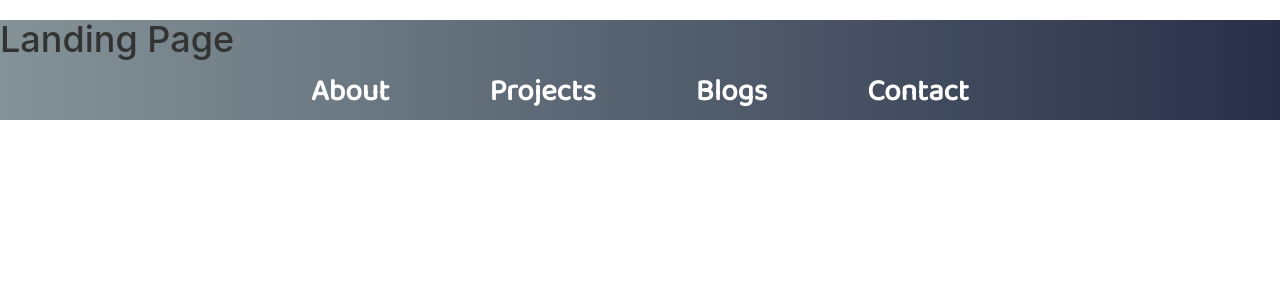
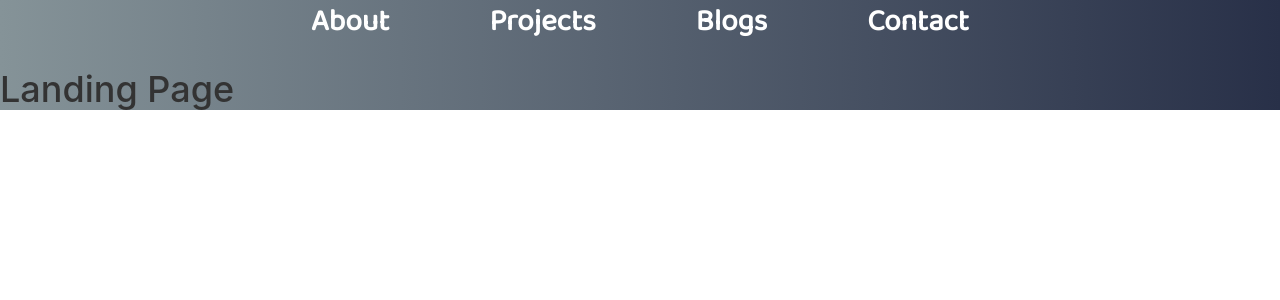
Before and after one commit to vchoe89/discard, a React (Create React App) app: page / in a window 1280 px wide. Shown: the top 300 px of the page. Built offline with nearby package versions, Linux system fonts and the light colour scheme.

Commit message:
adjusting welcome page

```diff
--- a/src/App.js
+++ b/src/App.js
@@ -13,9 +13,9 @@ import Contact from './components/Contact.js'
 function App() {
   return (
     <Router>
-      <Welcome />
+      <Navibar />
       <Switch>
-        <Navibar />
+        <Route exact path='/' component={Welcome} />
         <Route  path='/about' component={About} />
         <Route exact path='/projects' component={Projects} />
         <Route exact path='/blogs' component={Blogs} />
```
